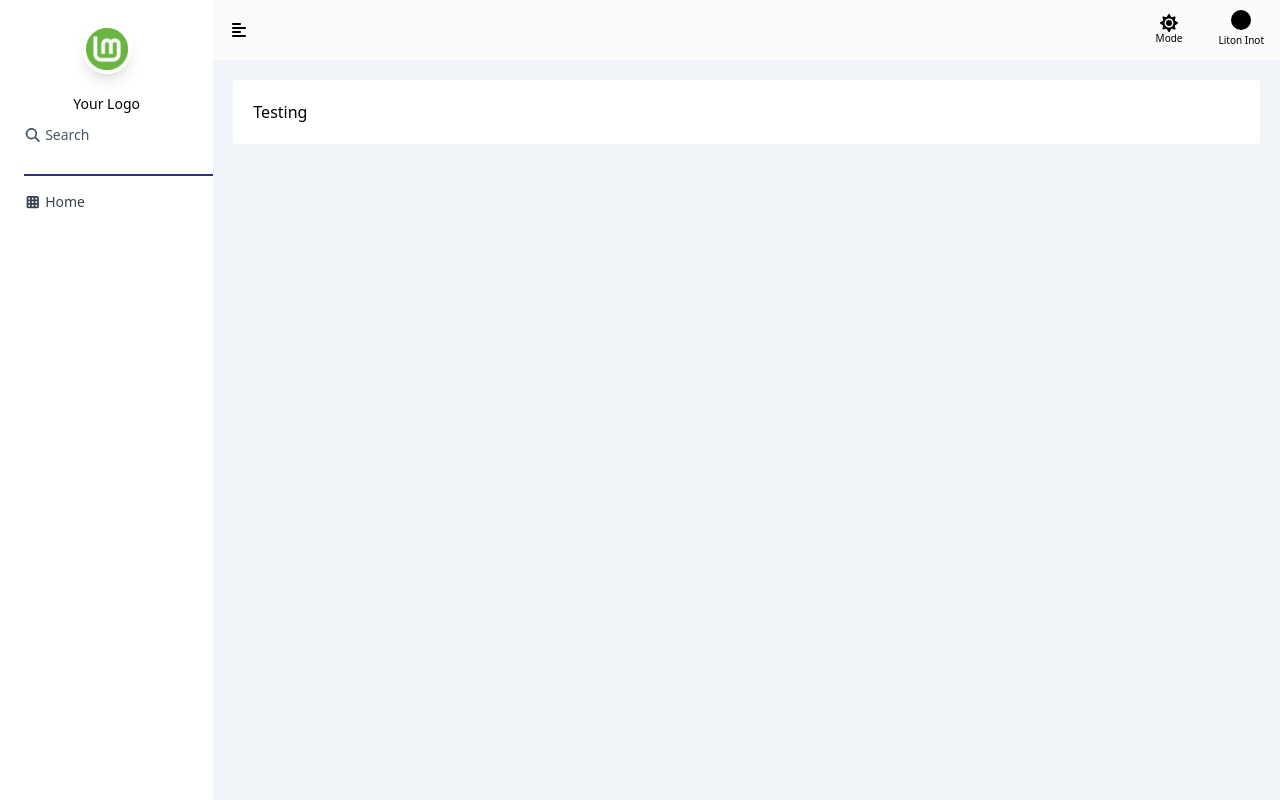
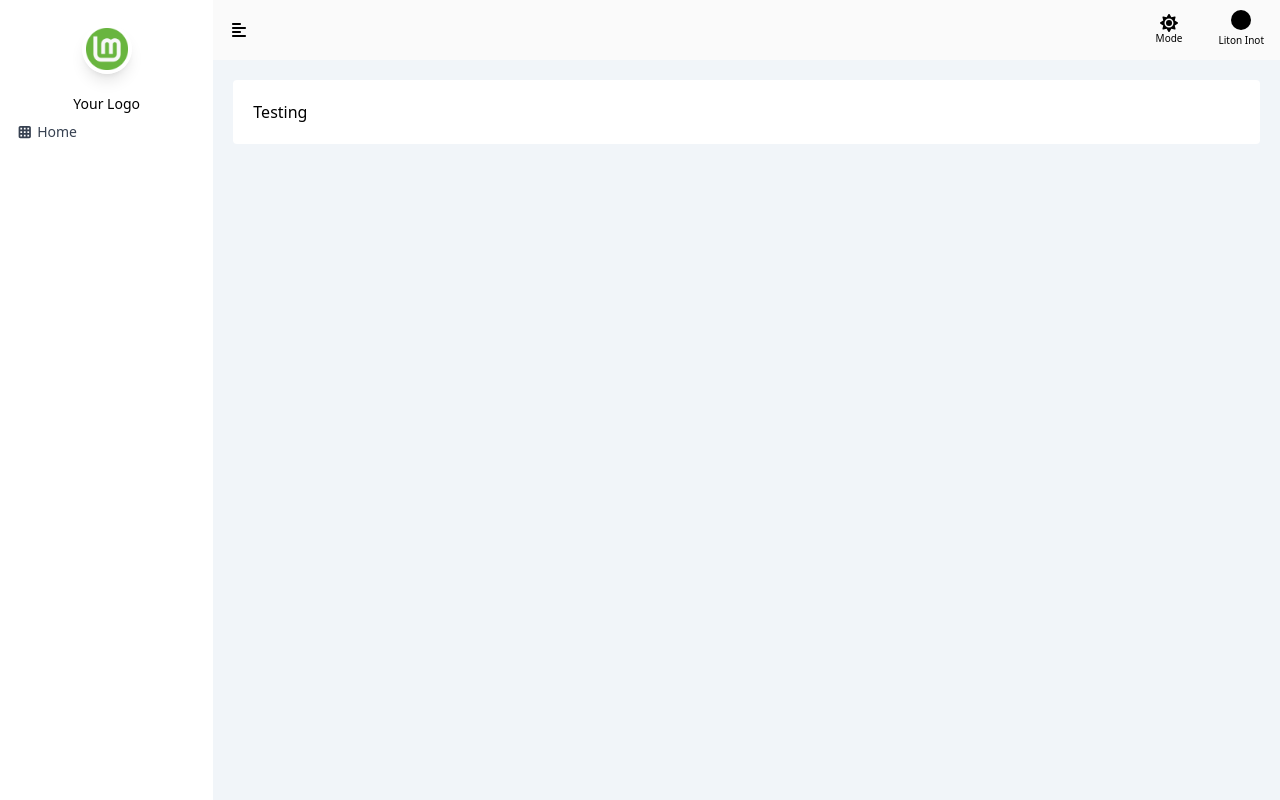
Before and after one commit to litondev/learning-tailwind, a website: page asset/index.html in a window 1280 px wide. Drawn offline with Linux system fonts and the light colour scheme.

Commit message:
remove search bar

```diff
--- a/asset/index.html
+++ b/asset/index.html
@@ -8,9 +8,9 @@
 <body>
   <div class="grid grid-rows-6 grid-cols-12 w-full min-h-screen">
 
-    <div class="bg-white row-span-full col-span-2 hidden shdow-lg shadow-slate-100 z-100 dark:bg-slate-900 xl:block lg:block px-2 py-6"
+    <div class="bg-white row-span-full col-span-2 hidden shdow-lg shadow-slate-100 z-100 dark:bg-slate-900 xl:block lg:block py-6"
       id="navbar">
-      <div class="dark:text-white flex flex-col gap-2">
+      <div class="dark:text-white flex flex-col gap-2 px-2">
         <div class="basis-1/2">
           <img src="dist/logo.png"
             alt="..."
@@ -19,18 +19,6 @@
         <div class="text-center pt-3 basis-1/2 text-sm">
           Your Logo
         </div>
-      </div>
-
-      <div class="block py-2 px-4">
-        <label class="text-sm text-slate-600 dark:text-white">
-          <i class="fa fa-search"></i>
-          Search
-        </label>
-
-        <input type="text"
-          class="transition-all outline-none px-1 py-1 border-b-[2px] border-indigo-900 text-sm hover:border-indigo-400 focus:border-indigo-400 dark:bg-slate-600 dark:text-white"
-          name="email"
-          tabindex="1">
       </div>
 
       <div class="overflow-y-auto">
@@ -129,7 +117,6 @@
         id="body">
         <div class="w-auto bg-white rounded p-5 dark:bg-slate-900 dark:text-white">
           Testing <br/>
-
         </div>
       </div>
     </div>
```
